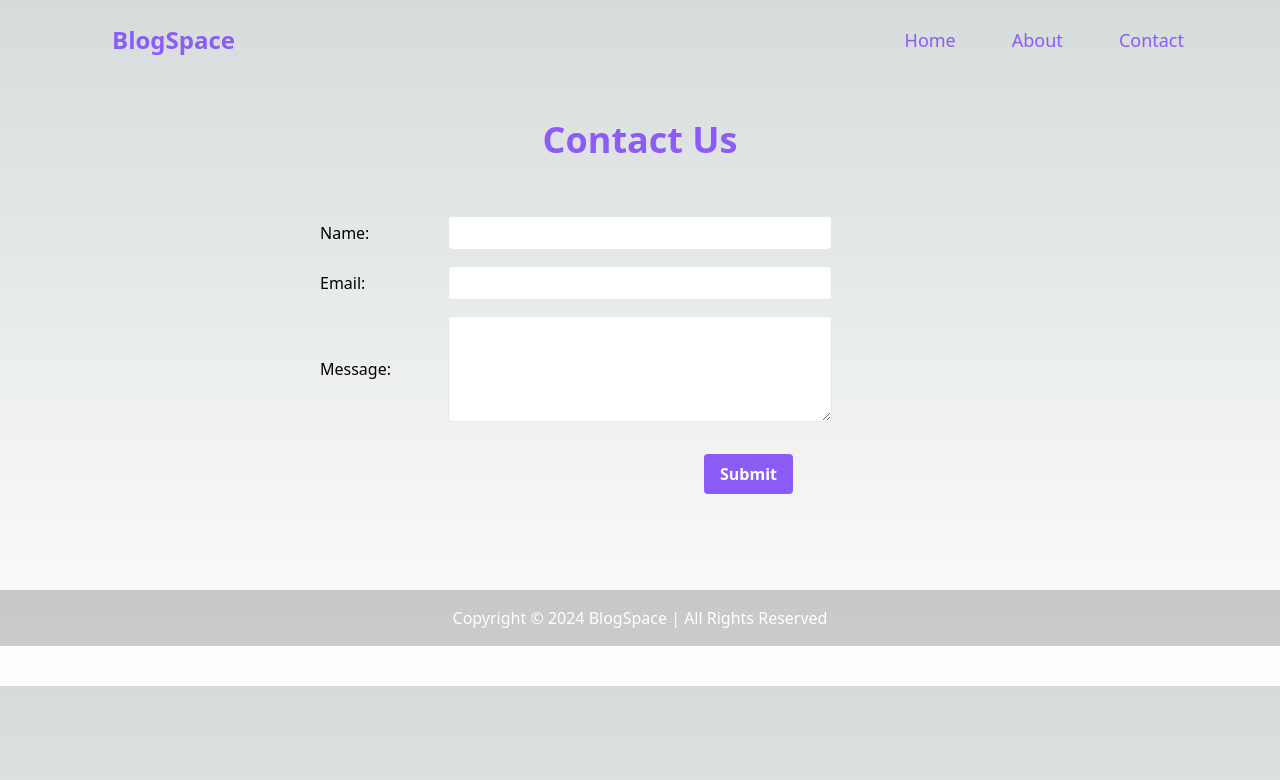
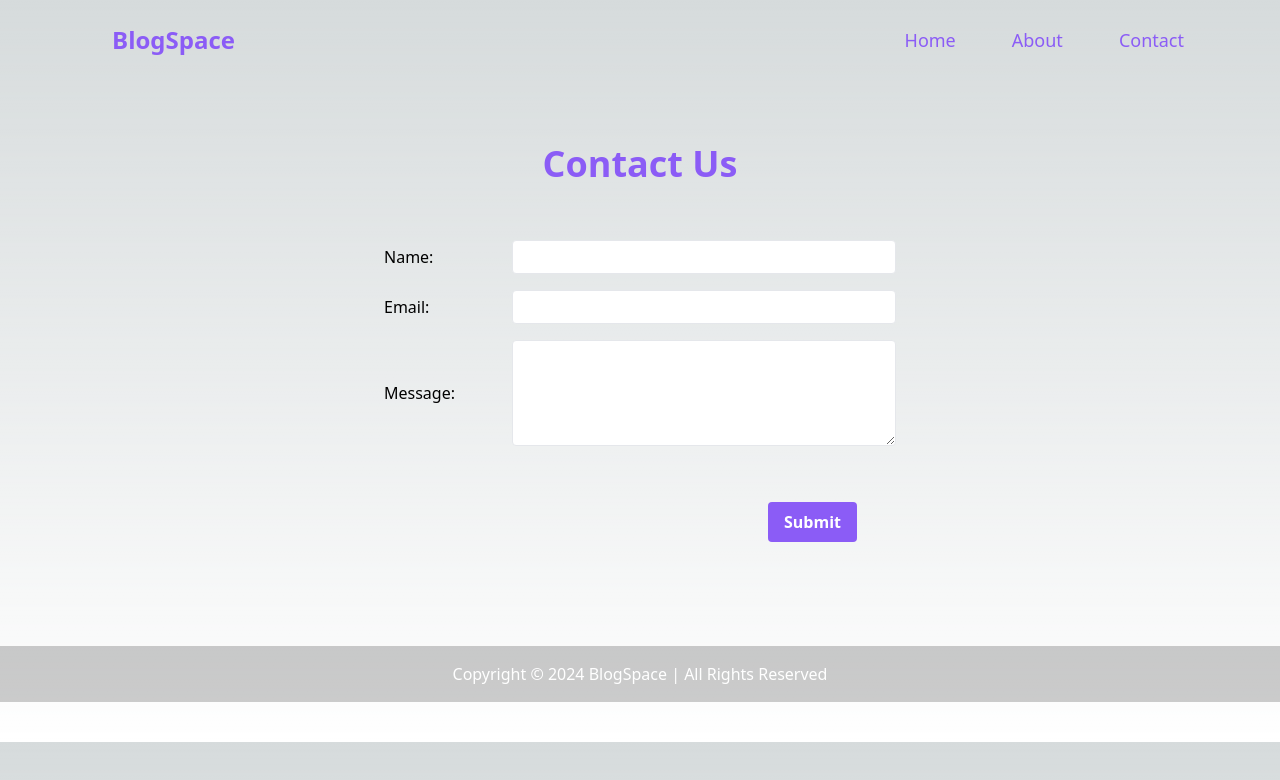
Before and after one commit to gokulprasanthb/blogspace, a Next.js app: page /contact in a window 1280 px wide. Shown: the top 780 px of the page. Built offline with nearby package versions, Linux system fonts and the light colour scheme.

Commit message:
contact form updated

```diff
--- /dev/null
+++ b/app/api/enquiry/route.js
@@ -0,0 +1,14 @@
+import connectMongo from "@/utils/connectDatabase";
+import EnquiryModel from "@/models/enquiryModel";
+
+export async function POST(req) {
+    try {
+        const { name,email,message } = await req.json();
+        const enquiry = {name,email,message};
+        await connectMongo();
+        await EnquiryModel.create(enquiry)
+        return Response.json({message: 'Enquiry has been sent!'})
+    } catch (error) {
+        return Response.json({message: error._message})
+    }
+}
--- a/app/contact/page.jsx
+++ b/app/contact/page.jsx
@@ -1,31 +1,102 @@
-import React from 'react'
+// "use client"
+// import { useState } from "react"
 
-const Contact = () => {
-  return (
-    <main>
+// const Contact = () => {
+//     const [inputs, setInputs] = useState({});
+//     const [message, setMessage] = useState("");
+
+//     const handleInput = (e) => {
+//         setInputs((state) => {return  { ...state, [e.target.name]:e.target.value} })
+//     }
+//     const handleSubmit = () => {
+//         e.preventDefault();
+//         fetch(process.env.NEXT_PUBLIC_API_URL+'/enquiry', {
+//             method:'POST',
+//             body: JSON.stringify(inputs)
+//         })
+//         .then((res) => res.json())
+//         .then((res) => {
+//             setMessage(res.message);
+//             setInputs({});
+//             setTimeout(() => {
+//                 setMessage("")
+//             }, 3000)
+//         })
+//     }
+
+//   return (
+//     <main>
+//         <h2 class="flex justify-center text-4xl font-bold mb-4 text-violet-500 pt-10">Contact Us</h2>
+//         <div className='w-1/2'>
+
+//         </div>
+//         <div class="flex w-1/2 mx-auto py-10">
+//             <form onSubmit={handleSubmit} class="w-full max-w-lg">
+//                 <div class="flex items-center mb-4">
+//                     <label htmlFor="name" class="w-1/4">Name:</label>
+//                     <input name="name" onChange={handleInput} value={inputs.name??""} type="text" id="name" class="text-black   border rounded px-2 py-1 w-3/4"/>
+//                 </div>
+//                 <div class="flex items-center mb-4">
+//                     <label htmlFor="email" class="w-1/4">Email:</label>
+//                     <input name="email" onChange={handleInput} value={inputs.email??""} type="email" id="email" class="text-black border rounded px-2 py-1 w-3/4"/>
+//                 </div>
+//                 <div class="flex items-center mb-4">
+//                     <label htmlFor="message" class="w-1/4">Message:</label>
+//                     <textarea name="message" onChange={handleInput} value={inputs.message??""} id="message" class="text-black border rounded px-2 py-1 w-3/4" rows="4"></textarea>
+//                 </div>
+//                 <button type="submit" class="bg-violet-500 hover:bg-violet-600 text-white font-bold py-2 px-4 rounded ml-96 my-4">Submit</button>
+//             </form>
+//             {message && <p className="text-white">{message}</p>}
+//         </div>
+//     </main>
+//   )
+// }
+
+// export default Contact
+"use client"
+import { useState } from "react"
+
+export default function Contact() {
+    const [inputs, setInputs] = useState({});
+    const [message, setMessage] = useState("");
+
+    const handleInput = (e) => {
+        setInputs((state) => {return  { ...state, [e.target.name]:e.target.value} })
+    }
+
+    const handleSubmit = (e) => {
+        e.preventDefault();
+        fetch(process.env.NEXT_PUBLIC_API_URL+'/enquiry', {
+            method:'POST',
+            body: JSON.stringify(inputs)
+        })
+        .then((res) => res.json())
+        .then((res) => {
+            setMessage(res.message);
+            setInputs({});
+            setTimeout(() => {
+                setMessage("")
+            }, 3000)
+        })
+    }
+
+    return  <main class="container mx-auto px-4 py-6">
                 <h2 class="flex justify-center text-4xl font-bold mb-4 text-violet-500 pt-10">Contact Us</h2>
-        <div className='w-1/2'>
-
-        </div>
-        <div class="flex w-1/2 mx-auto py-10">
-            <form class="w-full max-w-lg">
+                <form onSubmit={handleSubmit} class="w-full max-w-lg mx-auto py-10">
                     <div class="flex items-center mb-4">
                         <label htmlFor="name" class="w-1/4">Name:</label>
-                    <input type="text" id="name" class="border rounded px-2 py-1 w-3/4"/>
+                        <input type="text" name="name" onChange={handleInput} id="name" value={inputs.name??""} class="text-black border rounded px-2 py-1 w-3/4" required />
                     </div>
                     <div class="flex items-center mb-4">
                         <label htmlFor="email" class="w-1/4">Email:</label>
-                    <input type="email" id="email" class="border rounded px-2 py-1 w-3/4"/>
+                        <input type="email" name="email"  onChange={handleInput} id="email" value={inputs.email??""} class="text-black border rounded px-2 py-1 w-3/4" required />
                     </div>
                     <div class="flex items-center mb-4">
                         <label htmlFor="message" class="w-1/4">Message:</label>
-                    <textarea id="message" class="border rounded px-2 py-1 w-3/4" rows="4"></textarea>
+                        <textarea id="message" name="message" onChange={handleInput} value={inputs.message??""} class="text-black border rounded px-2 py-1 w-3/4" required rows="4"></textarea>
                     </div>
-                <button class="bg-violet-500 hover:bg-violet-600 text-white font-bold py-2 px-4 rounded ml-96 my-4">Submit</button>
+                    <button type="submit" class="bg-violet-500 hover:bg-violet-600 text-white font-bold py-2 px-4 rounded ml-96 mt-10">Submit</button>
                 </form>
-        </div>
+                {message && <p className="pl-20 flex justify-center font-semibold text-lg">{message}</p>}
             </main>
-  )
 }
-
-export default Contact
--- /dev/null
+++ b/models/enquiryModel.js
@@ -0,0 +1,20 @@
+const { Schema, models, model } = require("mongoose");
+
+const enquirySchema = new Schema({
+    name: {
+        type: String,
+        required: true
+    },
+    email: {
+        type: String,
+        required: true
+    },
+    message: {
+        type: String,
+        required: true
+    }
+});
+
+const EnquiryModel = models.Enquiry || model('Enquiry', enquirySchema);
+
+export default EnquiryModel;
```
Lines whose indentation alone changed are shown as unchanged.
